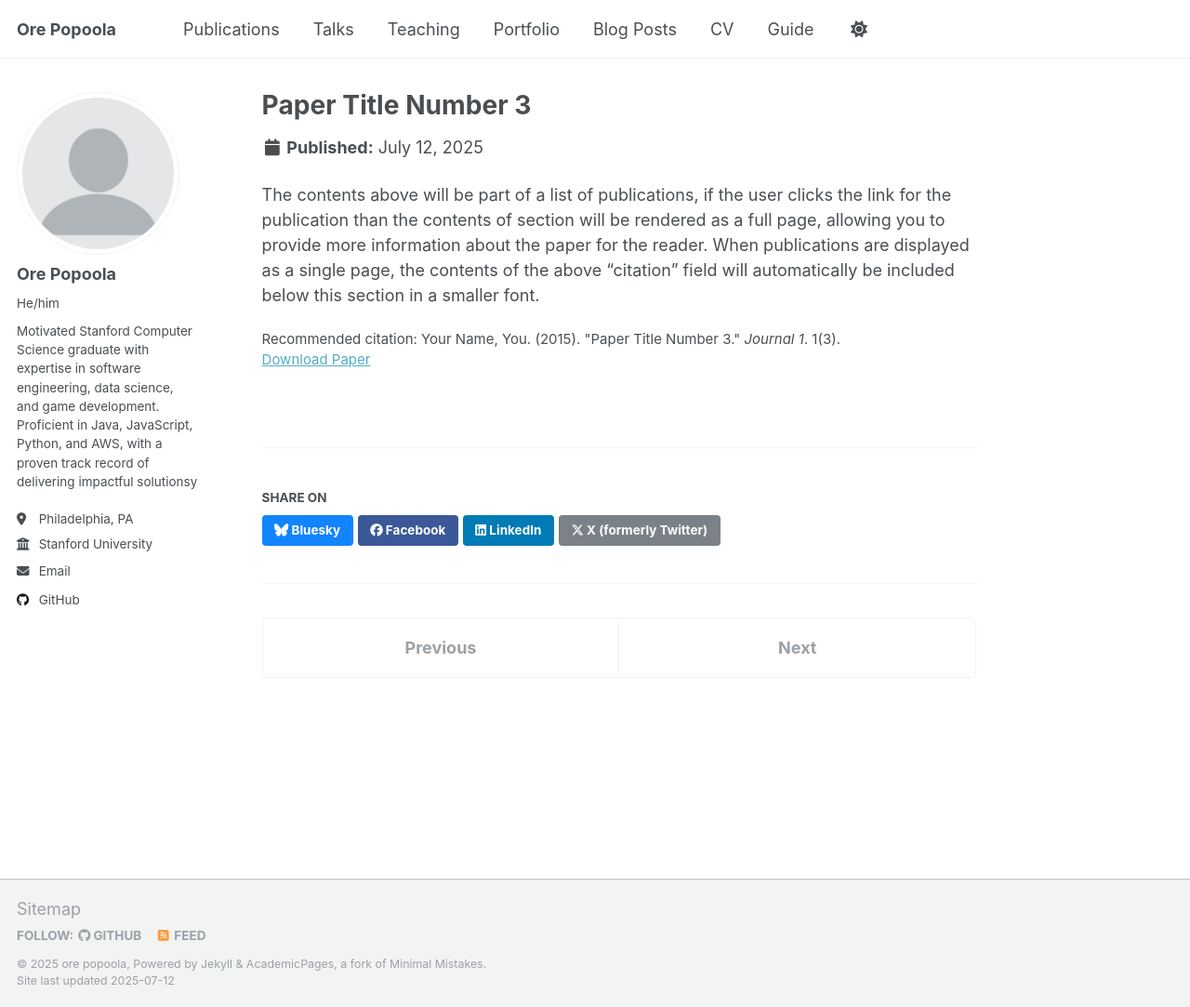
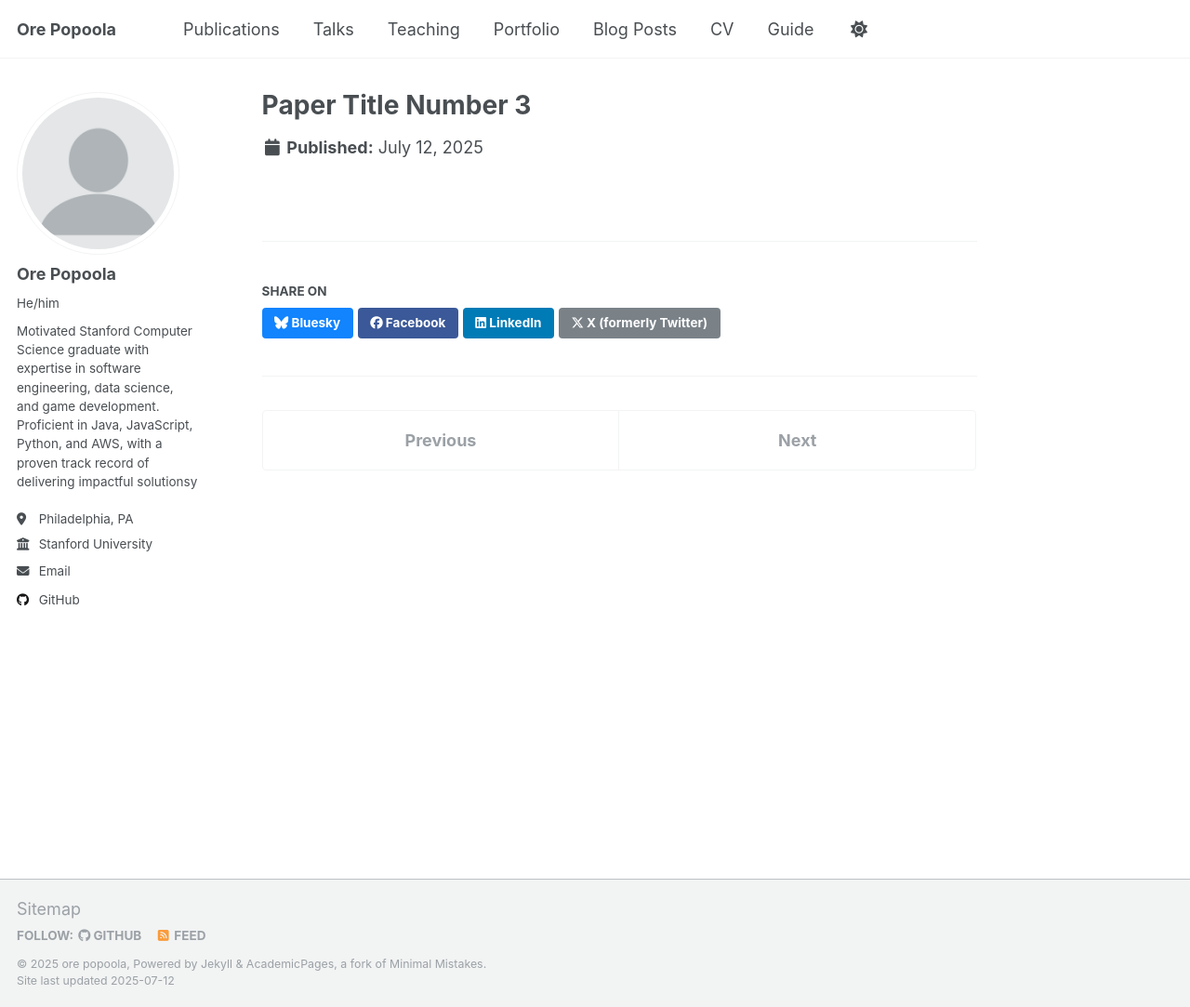
Before and after one commit to OrePopoola/orepopoola.github.io, a Jekyll site: the page built from _publications/paper4.md, in a window 1280 px wide and 1083 px high. Shown: the whole window at 93% size. Built offline with Jekyll 4.4.1, drawn with Linux system fonts in a browser that asks for light colours; a script that is not in the unit is left out.

Commit message:
Update paper4.md

```diff
--- a/_publications/paper4.md
+++ b/_publications/paper4.md
@@ -5,8 +5,5 @@ category: manuscripts
 permalink: /publication/2015-10-01-paper-title-number-3
 excerpt: 'This paper is about the number 3. The number 4 is left for future work.'
 
-paperurl: 'http://academicpages.github.io/files/the_ultimate_manifesto_v1-2.pdf'
-citation: 'Your Name, You. (2015). &quot;Paper Title Number 3.&quot; <i>Journal 1</i>. 1(3).'
+paperurl: 'http://orepopoola.github.io/files/the_ultimate_manifesto_v1-2.pdf'
 ---
-
-The contents above will be part of a list of publications, if the user clicks the link for the publication than the contents of section will be rendered as a full page, allowing you to provide more information about the paper for the reader. When publications are displayed as a single page, the contents of the above "citation" field will automatically be included below this section in a smaller font.
```
